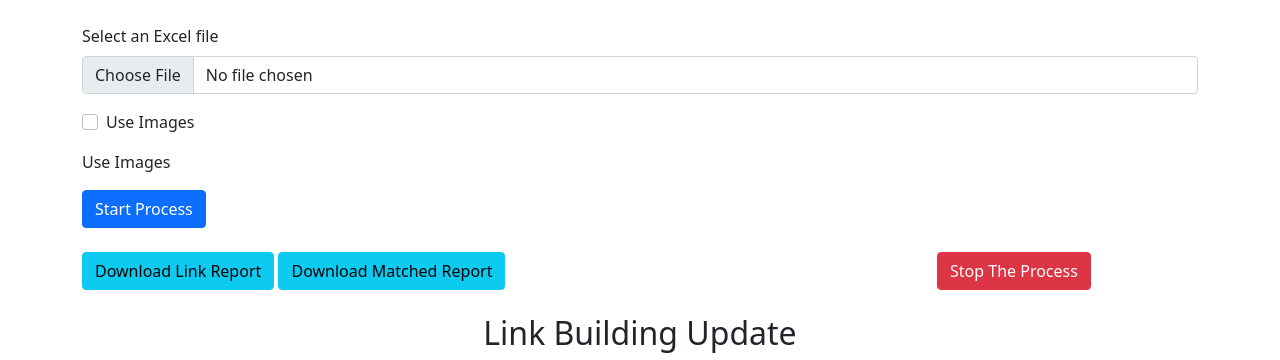
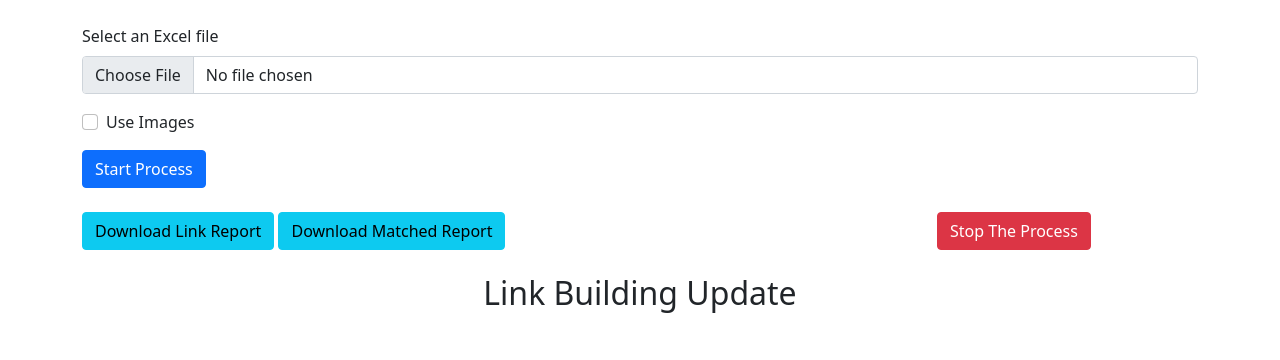
Before and after one commit to samiulhuda360/flask_with_socketio, a Flask app: page / in a window 1280 px wide. Shown: the part 58-418 px from the top of the page. Run offline with Flask 3, Linux system fonts and the light colour scheme; the visitor is signed in with stand-in values (Sample User, id 1); some libraries are stand-ins or nearby versions.

Commit message:
Sitename suffle, nap, map udate-2

```diff
--- a/templates/index.html
+++ b/templates/index.html
@@ -49,7 +49,6 @@
                 <input type="checkbox" class="form-check-input" name="use_images" id="use_images" value="True">
                 <label class="form-check-label" for="use_images">Use Images</label>
             </div>
-            <label for="use_images">Use Images</label>
         </div>
         <button type="submit" id="startProcess" class="btn btn-primary">Start Process</button>
     </form>
```
